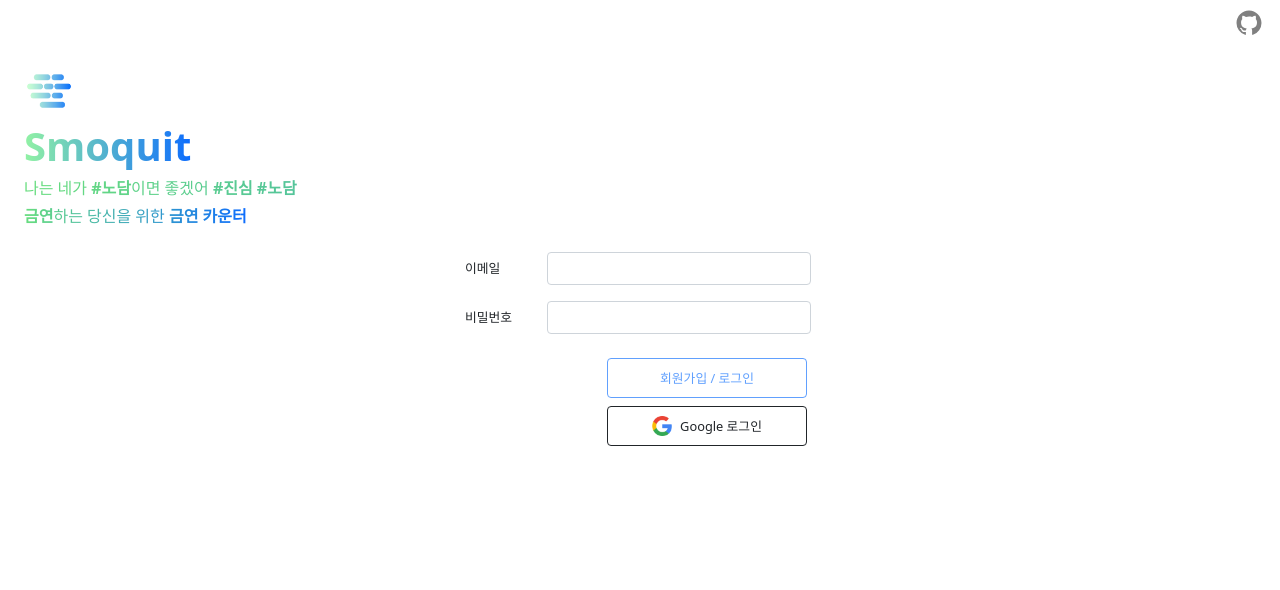
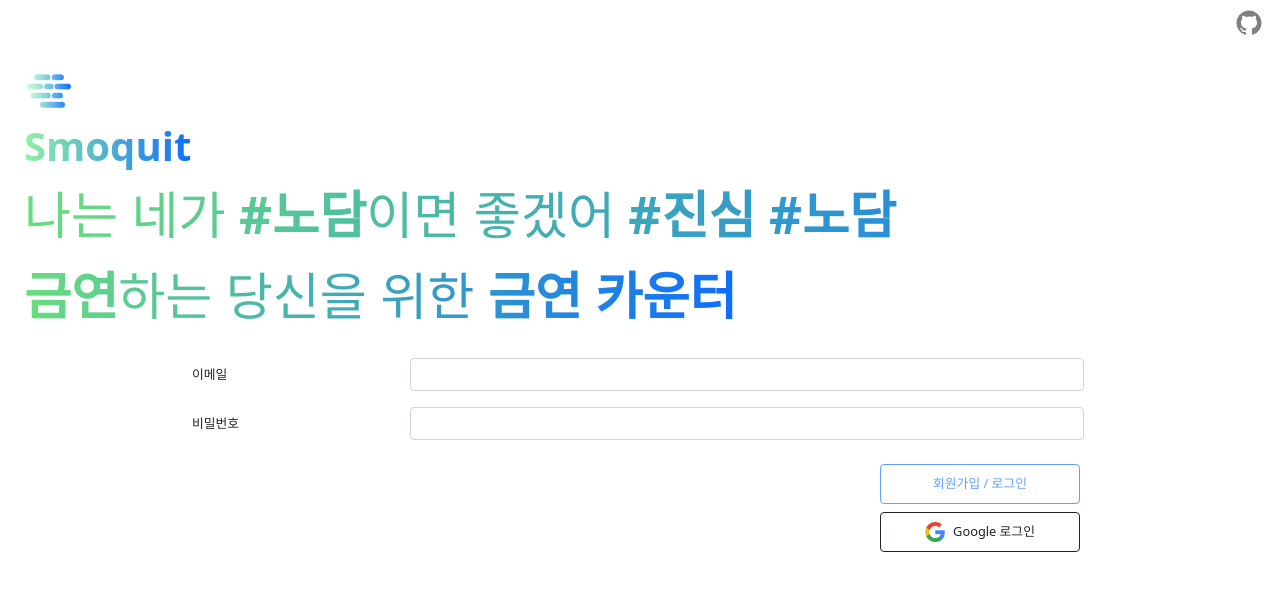
Before and after one commit to custardcream98/smoquit, a React (Create React App) app: page / in a window 1280 px wide. Shown: the top 590 px of the page. Built offline with nearby package versions, Linux system fonts and the light colour scheme; no server answers.

Commit message:
약간의 디자인 수정

```diff
--- a/src/components/CampaignCard.module.css
+++ b/src/components/CampaignCard.module.css
@@ -1,6 +1,7 @@
 .AttempCount {
     font-weight: 500;
-    font-size: calc(0.2rem + 0.9vw);
+    font-size: 0.3rem;
+
 }
 
 .CampaignTitle {
--- a/src/routes/Auth.js
+++ b/src/routes/Auth.js
@@ -155,7 +155,7 @@ const Auth = () => {
           <strong>금연</strong>하는 당신을 위한 <strong>금연 카운터</strong>
         </span>
       </div>
-      <div className={`ms-2 me-2 ${styles.Center}`}>
+      <div className={styles.Center}>
         <div className={`${styles.FormBox}`}>
           <Form onSubmit={onSubmit} className="mt-4" noValidate>
             <Form.Group as={Row} className="mb-3">
--- a/src/routes/Auth.module.css
+++ b/src/routes/Auth.module.css
@@ -3,7 +3,7 @@
 }
 
 .Subtitle {
-    font-size: 1rem;
+    font-size: 4vw;
     font-weight: 400;
     /* color: #0E6DFD; */
     background: linear-gradient(to right, #68dd7e, #0E6DFD);
@@ -26,7 +26,7 @@
 
 .FormBoxBtn, .FormBox
 {
-    width: 350px;
+    width: 70vw;
 }
 
 .Btn {
```
